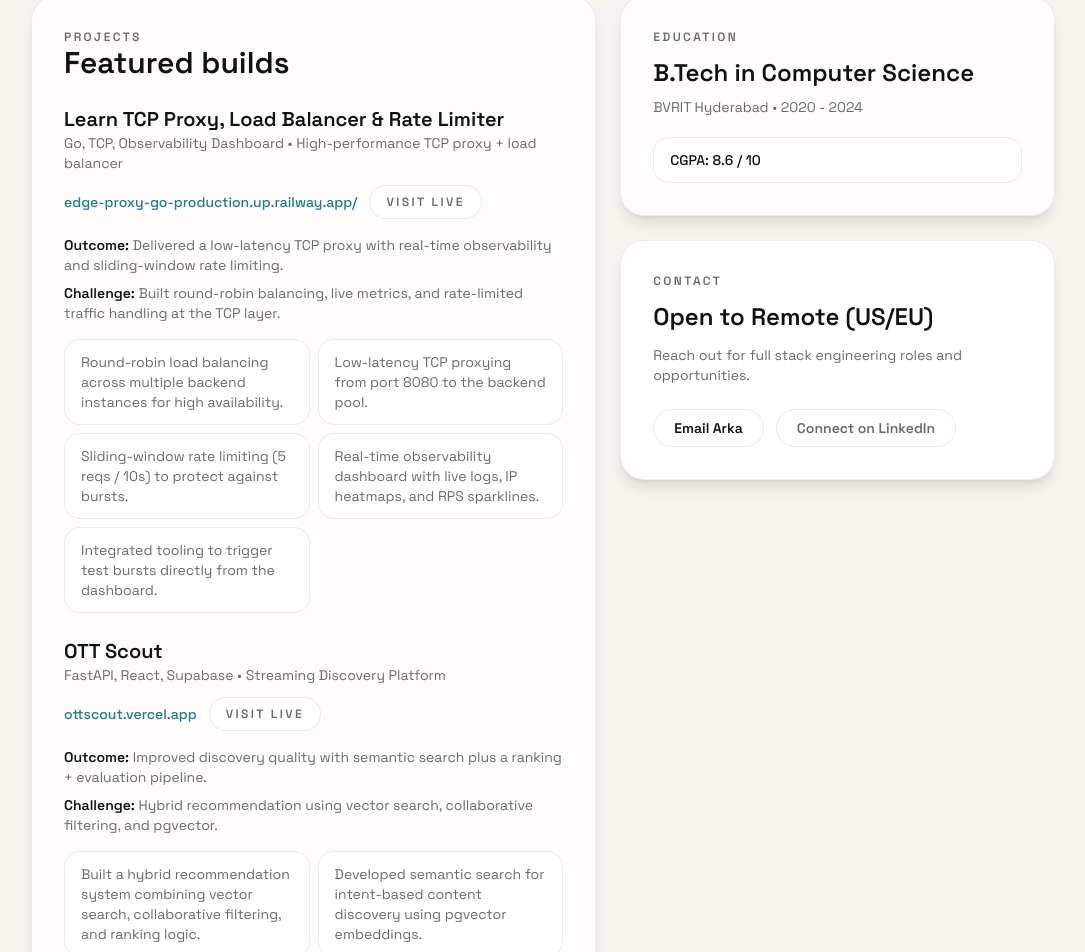
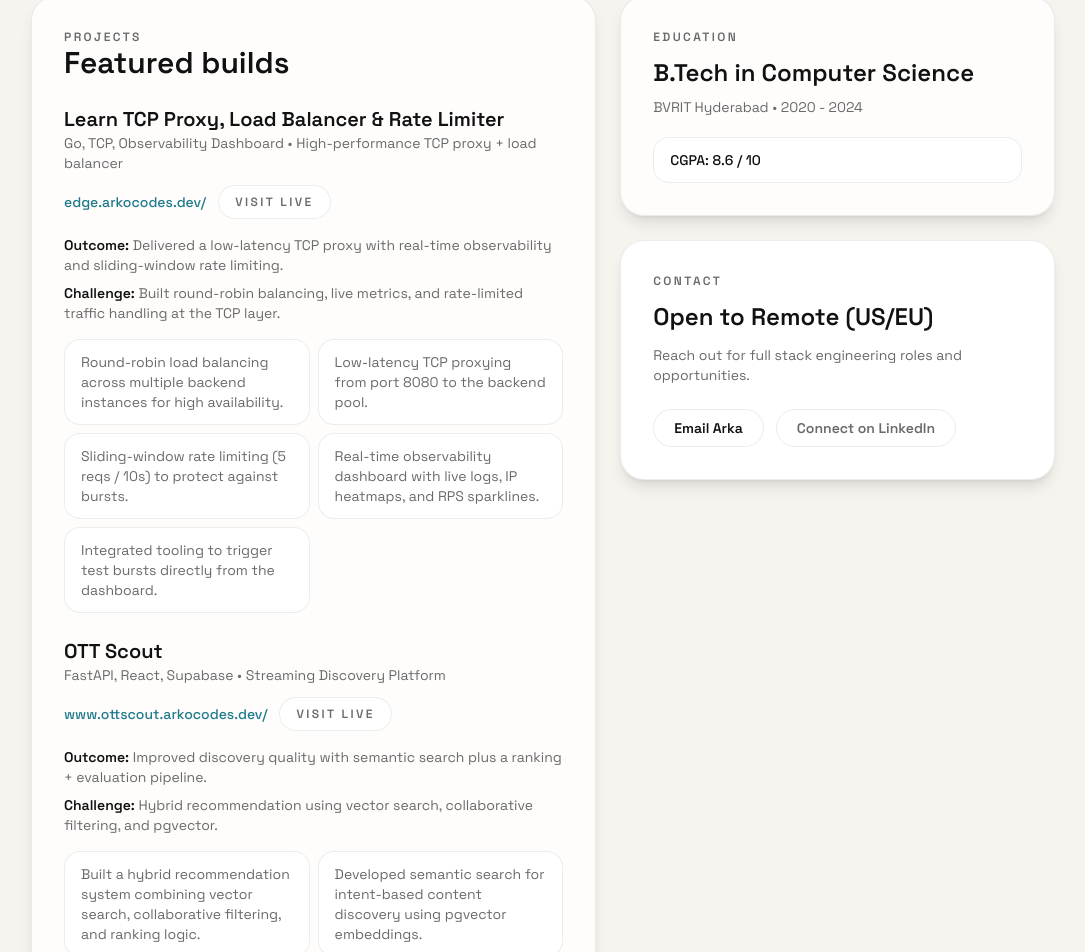
Before and after one commit to ArkaPrabhaChowdhury/portfolio, a Next.js app: page / in a window 1280 px wide. Shown: the part 2596-3548 px from the top of the page, without its empty margins (97-1182 px from the left). Built offline with nearby package versions, Linux system fonts and the light colour scheme.

Commit message:
chore: update project URLs

```diff
--- a/src/app/content.ts
+++ b/src/app/content.ts
@@ -77,7 +77,7 @@ export const projects = [
   {
     name: "Learn TCP Proxy, Load Balancer & Rate Limiter",
     stack: "Go, TCP, Observability Dashboard",
-    link: "https://edge-proxy-go-production.up.railway.app/",
+    link: "https://edge.arkocodes.dev/",
     blurb: "High-performance TCP proxy + load balancer",
     outcome:
       "Delivered a low-latency TCP proxy with real-time observability and sliding-window rate limiting.",
@@ -94,7 +94,7 @@ export const projects = [
   {
     name: "OTT Scout",
     stack: "FastAPI, React, Supabase",
-    link: "https://ottscout.vercel.app",
+    link: "https://www.ottscout.arkocodes.dev/",
     blurb: "Streaming Discovery Platform",
     outcome:
       "Improved discovery quality with semantic search plus a ranking + evaluation pipeline.",
```
